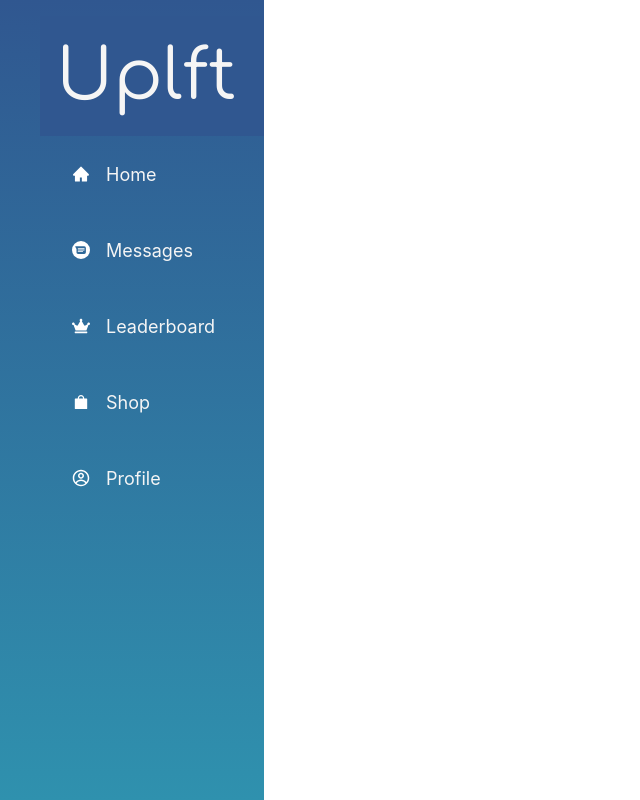
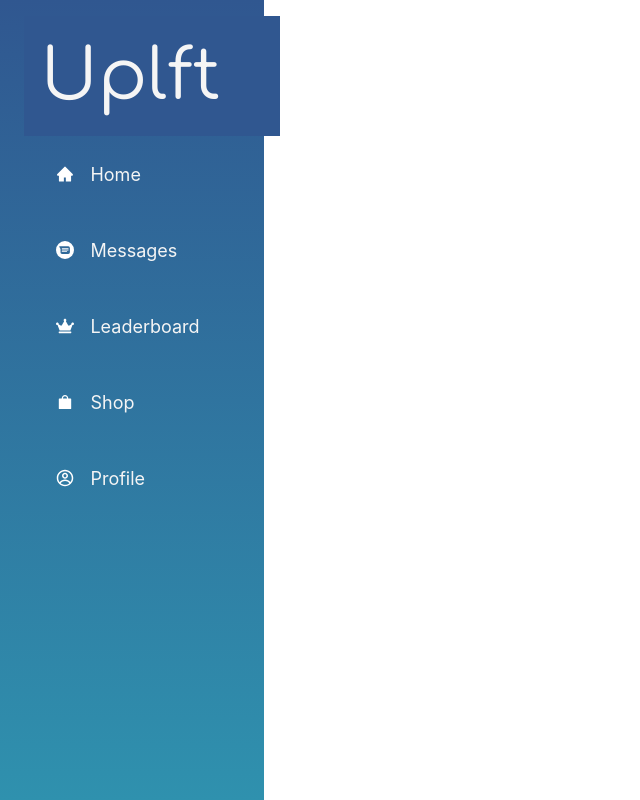
Before and after one commit to RAIK284/frontend-code-javadoc-juveniles, a React (Create React App) app: page /shop in a window 1280 px wide. Shown: the whole page, without its empty margins (0-640 px from the left). Built offline with nearby package versions, Linux system fonts and the light colour scheme.

Commit message:
shifted nav bar

```diff
--- a/src/components/Navbar/Navbar.css
+++ b/src/components/Navbar/Navbar.css
@@ -33,7 +33,7 @@
   display: flex;
   justify-content: start;
   align-items: center;
-  padding: 8px 0px 8px 16px;
+  padding: 8px 64px 8px 16px;
   list-style: none;
   height: 60px;
 }
```
